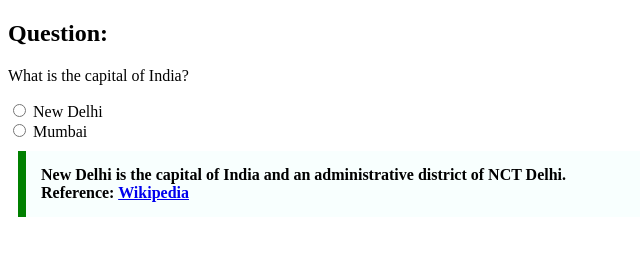
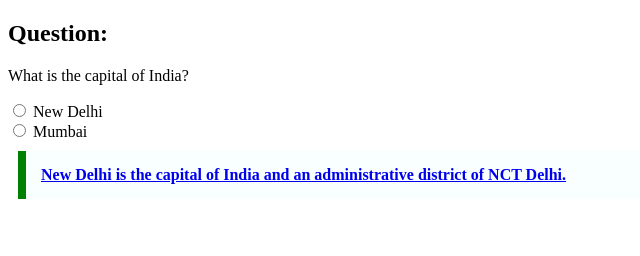
Before and after one commit to acciojob/trivia-hcharshal31, a website: page main.html in a window 1280 px wide. Shown: the whole page, without its empty margins (0-640 px from the left). Drawn offline with Linux system fonts and the light colour scheme.

Commit message:
created a submission

```diff
--- a/main.html
+++ b/main.html
@@ -20,8 +20,8 @@
 </form>
 
 <blockquote>
-    New Delhi is the capital of India and an administrative district of NCT Delhi.
-    <footer>Reference: <a href="https://en.wikipedia.org/wiki/New_Delhi">Wikipedia</a></footer>
+    <a href="https://en.wikipedia.org/wiki/New_Delhi">New Delhi is the capital of India and an administrative district of NCT Delhi.</a>
+
 </blockquote>
 </body>
 
```
